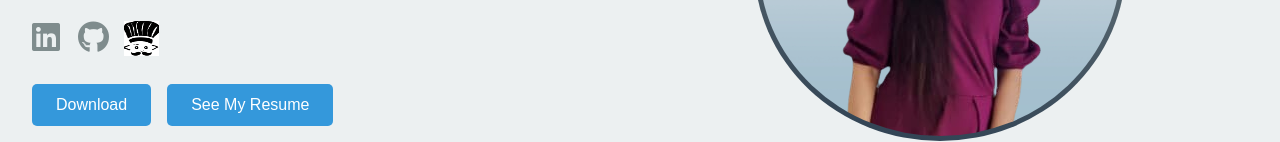
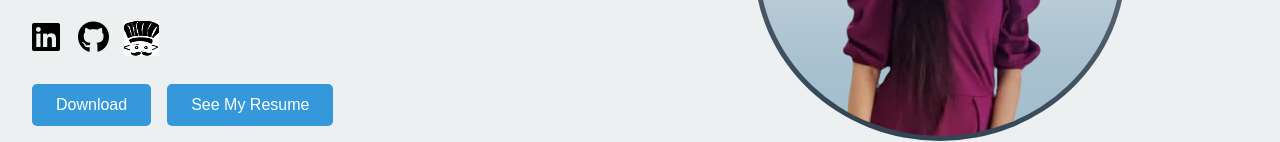
Before and after one commit to mahiawasthi23/My_Portfolio, a plain HTML site: page index.html in a window 1280 px wide. Shown: the part 354-496 px from the top of the page. Drawn offline with nearby package versions, Linux system fonts and the light colour scheme.

Commit message:
My Portfolio

```diff
--- a/styles.css
+++ b/styles.css
@@ -132,7 +132,7 @@ html {
   width: 30px;
   height: 30px;
   font-size: 2rem;
-  color: #7f8c8d;
+  color: black;
 }
 
 #code {
```
